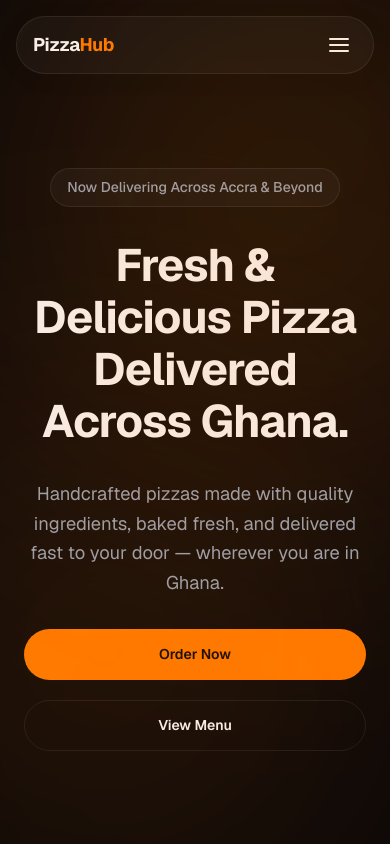
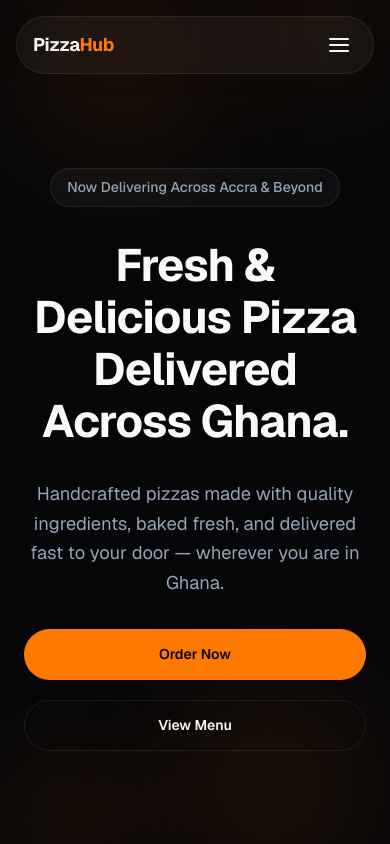
Before and after one commit to itel12345/PIZZHUB, a Next.js app: page / in a window 390 px wide. Shown: the top 844 px of the page. Built offline with nearby package versions, Linux system fonts and the light colour scheme.

Commit message:
Optimize global styles for mobile performance

```diff
--- a/src/app/globals.css
+++ b/src/app/globals.css
@@ -1,45 +1,36 @@
 @import "tailwindcss";
 
 /* ============================================
-   Layer 1 — Design Tokens (Single-Accent Dark Luxury)
+   Layer 1 — Design Tokens
 ============================================ */
 :root {
-  /* Base Colors - True, clean premium black canvas */
-  --color-background: #060608; /* Obsidian Velvet Black (Deep, clean, and professional) */
-  --color-surface: #12131A;    /* Dark Slate (For nested cards, menus, and clean structure) */
+  --color-background: #060608;
+  --color-surface: #12131a;
 
-  /* Premium High-Contrast Typography */
-  --color-text: #F8FAFC;           /* Clean Crisp Off-White (Max readability against dark backgrounds) */
-  --color-text-secondary: #94A3B8; /* Steel Gray (For secondary descriptions and subheaders) */
-  --color-text-inverse: #060608;   /* Deep black text color to place over bright buttons */
+  --color-text: #f8fafc;
+  --color-text-secondary: #94a3b8;
+  --color-text-inverse: #060608;
 
-  /* Structural Layering Tones */
-  --color-glass: rgba(255, 255, 255, 0.04);        /* Smooth frosted glass window layer */
-  --color-glass-border: rgba(255, 255, 255, 0.08); /* Clean, ultra-thin border stroke */
+  --color-glass: rgba(255, 255, 255, 0.04);
+  --color-glass-border: rgba(255, 255, 255, 0.08);
 
-  /* Single Brand Accent Orange only, by design: red/orange/yellow are the proven "appetite trigger" colors in food branding, and a single restrained accent reads far more premium/editorial than a multi-color palette. Every Story Experience component already uses only this token — this file now matches that decision. */
-  --color-orange: #FF7A00; /* Melted Cheddar (Primary brand accent, used everywhere) */
+  --color-orange: #ff7a00;
 
-  /* --color-blue / --color-purple / --color-red intentionally removed from active use. If you still need them for something unrelated to the brand accent system (e.g. a status/error color in a form), reintroduce a single one deliberately rather than restoring the full four-color set. */
+  /* Reduced glow values for better mobile performance */
+  --glow-blur-sm: 24px;
+  --glow-blur-md: 40px;
+  --glow-blur-lg: 64px;
+  --glow-blur-xl: 80px;
 
-  /* Glow Blur */
-  --glow-blur-sm: 40px;
-  --glow-blur-md: 80px;
-  --glow-blur-lg: 120px;
-  --glow-blur-xl: 160px;
+  --glow-opacity-subtle: 0.08;
+  --glow-opacity-medium: 0.16;
+  --glow-opacity-strong: 0.28;
 
-  /* Glow Opacity - Dialed in for a soft, restrained single-color glow */
-  --glow-opacity-subtle: 0.15;
-  --glow-opacity-medium: 0.28;
-  --glow-opacity-strong: 0.42;
+  --glow-size-sm: 180px;
+  --glow-size-md: 280px;
+  --glow-size-lg: 420px;
+  --glow-size-xl: 520px;
 
-  /* Glow Size */
-  --glow-size-sm: 200px;
-  --glow-size-md: 400px;
-  --glow-size-lg: 650px;
-  --glow-size-xl: 900px;
-
-  /* Typography Scale */
   --text-xs: clamp(0.75rem, 0.7rem + 0.2vw, 0.8125rem);
   --text-sm: clamp(0.875rem, 0.82rem + 0.25vw, 0.9375rem);
   --text-base: clamp(1rem, 0.95rem + 0.3vw, 1.0625rem);
@@ -50,13 +41,11 @@
   --text-4xl: clamp(2.25rem, 1.85rem + 2vw, 3rem);
   --text-5xl: clamp(2.75rem, 2.1rem + 3vw, 3.75rem);
 
-  /* Font Weights */
   --font-regular: 400;
   --font-medium: 500;
   --font-semibold: 600;
   --font-bold: 700;
 
-  /* Line Heights */
   --leading-tight: 1.15;
   --leading-snug: 1.35;
   --leading-normal: 1.6;
@@ -65,7 +54,10 @@
 /* ============================================
    Layer 2 — Reset
 ============================================ */
-*, *::before, *::after {
+
+*,
+*::before,
+*::after {
   box-sizing: border-box;
 }
 
@@ -83,16 +75,16 @@ body {
   color: var(--color-text);
   font-family: var(--font-geist-sans), sans-serif;
   min-height: 100vh;
+  overflow-x: hidden;
   position: relative;
-  overflow-x: hidden;
   -webkit-font-smoothing: antialiased;
   -moz-osx-font-smoothing: grayscale;
   text-rendering: optimizeLegibility;
 }
 
 img {
+  display: block;
   max-width: 100%;
-  display: block;
 }
 
 a {
@@ -102,8 +94,8 @@ a {
 
 button {
   font: inherit;
+  border: none;
   background: none;
-  border: none;
   color: inherit;
   cursor: pointer;
 }
@@ -116,23 +108,49 @@ button {
 /* ============================================
    Layer 3 — Typography
 ============================================ */
-code, pre, kbd, samp {
+
+code,
+pre,
+kbd,
+samp {
   font-family: var(--font-geist-mono), monospace;
 }
 
-h1, h2, h3, h4, h5, h6 {
+h1,
+h2,
+h3,
+h4,
+h5,
+h6 {
   color: var(--color-text);
-  font-weight: var(--font-semibold);
   line-height: var(--leading-tight);
   letter-spacing: -0.02em;
+  font-weight: var(--font-semibold);
 }
 
-h1 { font-size: var(--text-5xl); }
-h2 { font-size: var(--text-4xl); }
-h3 { font-size: var(--text-3xl); }
-h4 { font-size: var(--text-2xl); }
-h5 { font-size: var(--text-xl); }
-h6 { font-size: var(--text-lg); }
+h1 {
+  font-size: var(--text-5xl);
+}
+
+h2 {
+  font-size: var(--text-4xl);
+}
+
+h3 {
+  font-size: var(--text-3xl);
+}
+
+h4 {
+  font-size: var(--text-2xl);
+}
+
+h5 {
+  font-size: var(--text-xl);
+}
+
+h6 {
+  font-size: var(--text-lg);
+}
 
 p {
   font-size: var(--text-base);
@@ -144,8 +162,9 @@ small {
 }
 
 /* ============================================
-   Layer 4 — Background Glow (Single-Accent)
+   Layer 4 — Background Glow
 ============================================ */
+
 .glow-container {
   position: fixed;
   inset: 0;
@@ -156,18 +175,18 @@ small {
 
 .glow {
   position: absolute;
-  border-radius: 999px;
   width: var(--glow-size-lg);
   height: var(--glow-size-lg);
-  filter: blur(var(--glow-blur-xl));
+  border-radius: 50%;
+  background: radial-gradient(circle, var(--color-orange) 0%, transparent 72%);
+  filter: blur(var(--glow-blur-lg));
   opacity: var(--glow-opacity-medium);
-  background: radial-gradient(circle, var(--color-orange) 0%, transparent 70%);
+  will-change: transform;
 }
 
 .glow-one {
-  top: -15%;
+  top: -12%;
   left: -10%;
-  opacity: var(--glow-opacity-strong);
 }
 
 .glow-two {
@@ -187,44 +206,42 @@ small {
 }
 
 .glow-four {
-  bottom: -15%;
+  bottom: -12%;
   right: -10%;
-  opacity: var(--glow-opacity-medium);
 }
 
-/* =======================================================
-   Layer 5 — Global CSS-Only Scroll Effects
-   ======================================================= */
-/* Animation for the Top Progress Indicator */
-@keyframes growProgress {
-  from { transform: scaleX(0); }
-  to { transform: scaleX(1); }
+/* ============================================
+   Mobile Performance
+============================================ */
+
+@media (max-width: 768px) {
+  .glow {
+    filter: blur(48px);
+    opacity: 0.12;
   }
 
-/* Injects the high-end orange scrolling bar globally */
-html::before {
-  content: '';
-  position: fixed;
-  top: 0;
-  left: 0;
-  width: 100%;
-  height: 4px;
-  background: var(--color-orange);
-  z-index: 9999;
-  transform-origin: 0 50%;
-  animation: growProgress auto linear both;
-  animation-timeline: scroll(root);
+  .glow-one,
+  .glow-four {
+    width: 320px;
+    height: 320px;
   }
 
-/* Animation to rotate images slowly as users scroll down */
-@keyframes scrollPizzaSpin {
-  from { transform: scale(1) rotate(0deg); }
-  to { transform: scale(1.1) rotate(25deg); }
+  .glow-two,
+  .glow-three {
+    width: 220px;
+    height: 220px;
+  }
 }
 
-/* Dynamically hooks onto any image tag on your website automatically */
-main img, section img {
-  animation: scrollPizzaSpin auto linear both;
-  animation-timeline: scroll(root);
-  animation-range: entry 0% exit 80%;
+@media (prefers-reduced-motion: reduce) {
+  html {
+    scroll-behavior: auto;
   }
+
+  *,
+  *::before,
+  *::after {
+    animation: none !important;
+    transition: none !important;
+  }
+}
```
Lines whose indentation alone changed are shown as unchanged.
